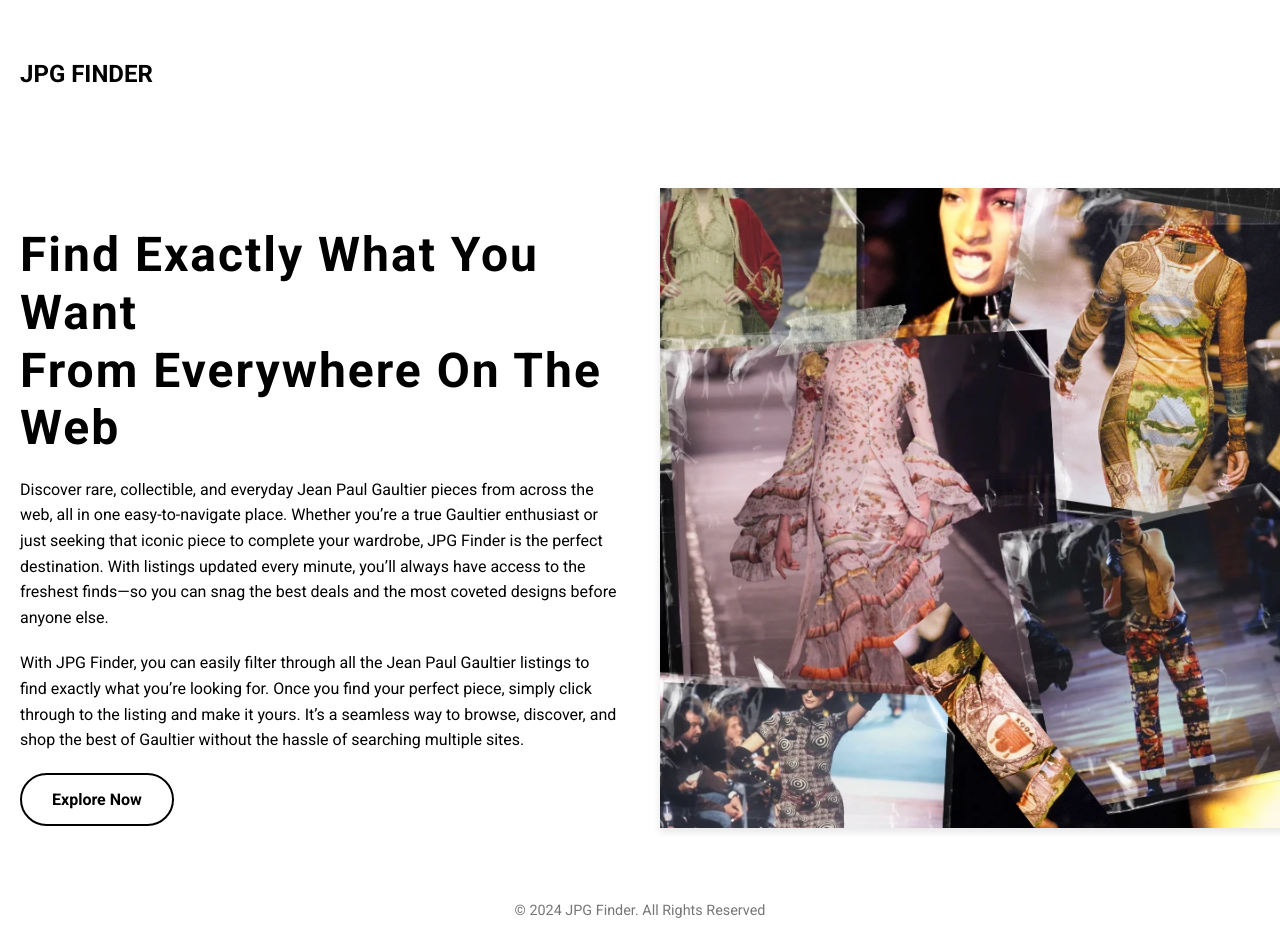
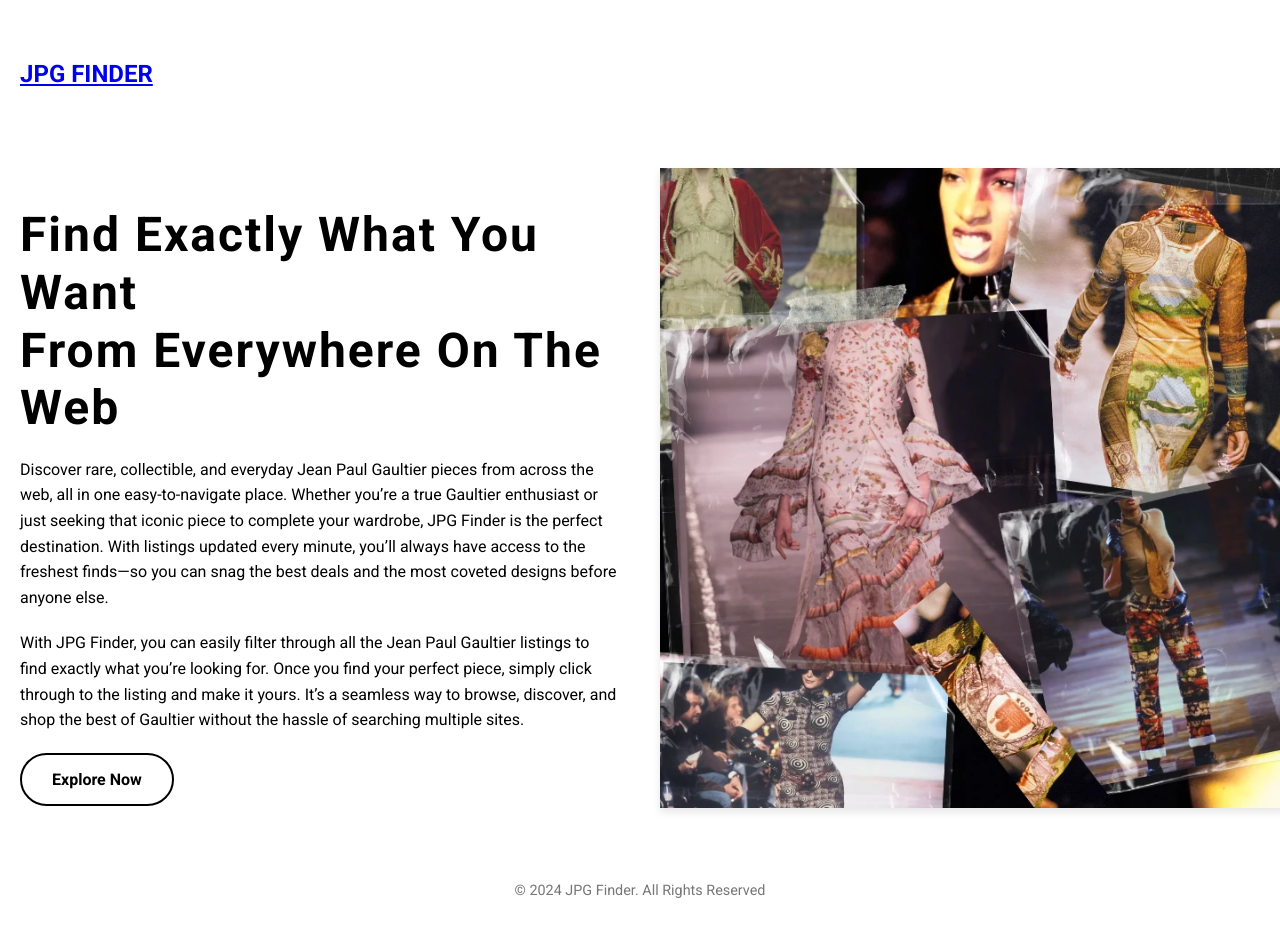
Before and after one commit to MarketsFinder/JPGFinder, a plain HTML site: page about.html in a window 1280 px wide. Shown: the top 929 px of the page. Drawn offline with Linux system fonts and the light colour scheme.

Commit message:
Update about.html
added link to logo on about page

```diff
--- a/about.html
+++ b/about.html
@@ -10,7 +10,7 @@
 <body>
     <div class="about-container">
         <div class="header">
-            <div class="logo">JPG FINDER</div>
+            <a href="https://marketsfinder.github.io/JPGFinder/" class="logo">JPG FINDER</a>
         </div>
         <div class="about-content">
             <div class="about-text">
```
